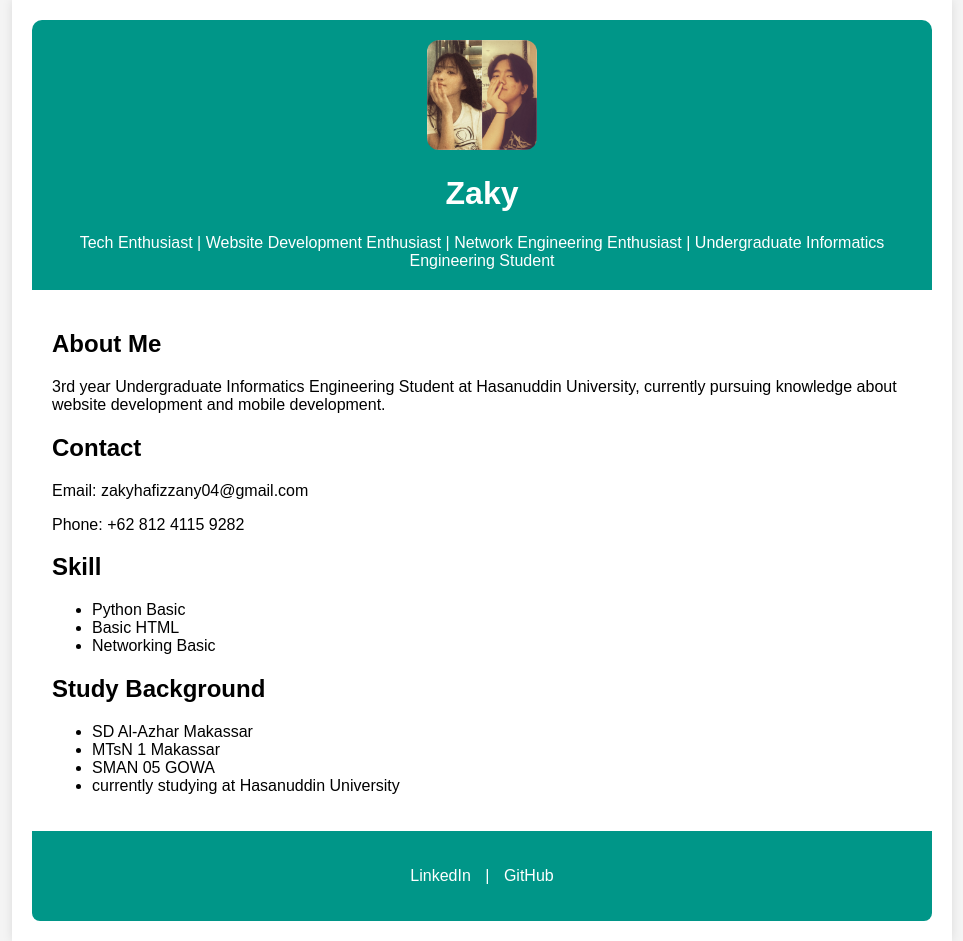
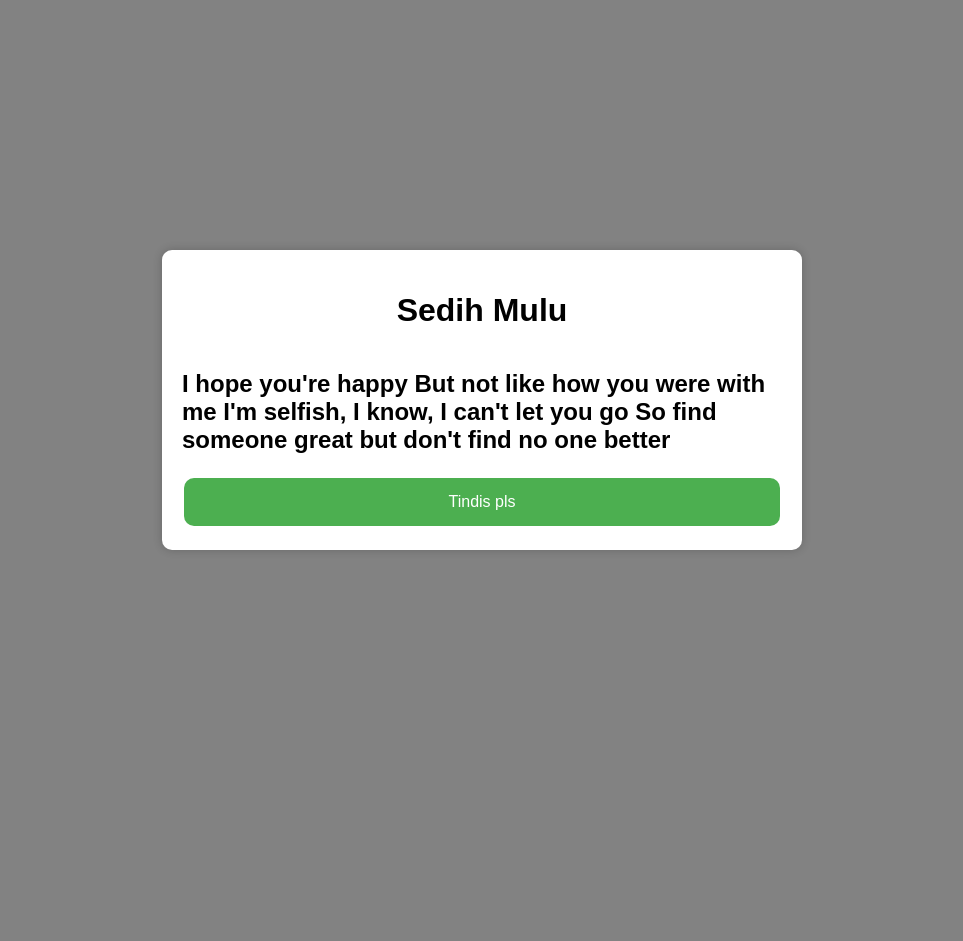
Before and after one commit to The1andonlyzee/portofolioweb, a plain HTML site: page index.html in a window 1280 px wide. Shown: the whole page, without its empty margins (158-1121 px from the left). After the commit the page ends 800 px from the top, so only its background shows below. Drawn offline with nearby package versions, Linux system fonts and the light colour scheme.

Commit message:
ganti ke tugas mas ray

```diff
--- a/index.html
+++ b/index.html
@@ -1,57 +1,28 @@
-<!DOCTYPE html>
 <html lang="en">
-  <head>
-    <meta charset="UTF-8" />
-    <meta name="viewport" content="width=device-width, initial-scale=1.0" />
-    <title>Zaky's Profile</title>
+<head>
+    <meta charset="UTF-8">
+    <meta name="viewport" content="width=device-width, initial-scale=1.0">
+    <script src="https://code.jquery.com/jquery-3.7.1.min.js" integrity="sha256-/JqT3SQfawRcv/BIHPThkBvs0OEvtFFmqPF/lYI/Cxo=" crossorigin="anonymous"></script>
+    <title>Lesgo</title>
     <link rel="stylesheet" href="styles.css" />
-  </head>
-  <body>
+</head>
+<body>
     <div class="container">
-      <div class="header">
-        <img src="ellazakyselamanya.jpg" alt="Profile Picture" />
-        <h1>Zaky</h1>
-        <div class="lol">
-            <span> Tech Enthusiast</span> |
-            <span>Website Development Enthusiast</span> |
-            <span>Network Engineering Enthusiast</span> |
-            <span>Undergraduate Informatics Engineering Student</span>
-        </div>
-      </div>
-      <div class="content">
-        <h2>About Me</h2>
-        <p>
-          3rd year Undergraduate Informatics Engineering Student at Hasanuddin University, currently pursuing knowledge about website development and
-          mobile development.
-        </p>
-
-        <h2>Contact</h2>
-        <p>Email: zakyhafizzany04@gmail.com</p>
-        <p>Phone: +62 812 4115 9282</p>
-
-        <h2>Skill</h2>
-        <ul>
-            <li>Python Basic</li>
-            <li>Basic HTML</li>
-            <li>Networking Basic</li>
-        </ul>
+        <h1 id="titlesad">Sedih Mulu</h1>
+        <h2 id="sad">I hope you're happy
+            But not like how you were with me
+            I'm selfish, I know, I can't let you go
+            So find someone great but don't find no one better
+        </h2>
+        <button id="jangansad">Tindis pls</button>
+    </div>
+    <script>
+        $('#jangansad').click(() => {
+            $('#sad').text('Well, good for you, you look happy and healthy Not me, if you ever cared to ask Good for you, youre doing great out there without me, baby God, I wish that I could do that')
+            $('#titlesad').text('Nah gitu dong')
+        })
+    </script>
 
 
-        <h2>Study Background</h2>
-        <ul>
-            <li>SD Al-Azhar Makassar</li>
-            <li>MTsN 1 Makassar</li>
-            <li>SMAN 05 GOWA</li>
-            <li>currently studying at Hasanuddin University</li>
-        </ul>
-      </div>
-      <div class="footer">
-        <div class="link">
-            <a href="https://www.linkedin.com/in/zaky-hafizzany-a60020273/"
-              >LinkedIn</a>
-        |   <a href="https://github.com/The1andonlyzee">GitHub</a>
-        </div>
-      </div>
-    </div>
-  </body>
+</body>
 </html>
--- a/styles.css
+++ b/styles.css
@@ -1,74 +1,48 @@
 body {
     font-family: Arial, sans-serif;
-    background-color: #f4f4f4;
+    background-color: #828282;
     margin: 0;
     padding: 0;
+    display: flex;
+    justify-content: center;
+    align-items: center;
+    height: 100vh;
 }
 
 .container {
-    max-width: 900px;
+    width: 600px;
+    display: flex;
+    flex-direction: column;
     margin: 0 auto;
     background: #fff;
     padding: 20px;
-    box-shadow: 0 0 10px rgba(0, 0, 0, 0.1);
+    justify-content: center;
+    align-content: center;
+    box-shadow: 0 0 10px rgba(0, 0, 0, 0.2);
+    border-radius: 10px;
+    position: relative;
 }
 
-.header {
+#titlesad {
+    position: relative ;
     text-align: center;
-    background-color: #009688;
-    color: #fff;
-    padding: 20px;
-    border-radius: 10px 10px 0 0;
 }
 
-.header img {
-    border-radius: 12px;
-    width: 110px;
-    height: 110px;
-    object-fit: cover;
+#jangansad {
+    background-color: #4CAF50;
+    /* width: fit-content; */
+    border: none;
+    color: white;
+    padding: 15px 32px;
+    text-align: center;
+    text-decoration: none;
+    display: inline-block;
+    font-size: 16px;
+    margin: 4px 2px;
+    cursor: pointer;
+    border-radius: 10px;
 }
 
-.lol span:hover{
-    /* scale: 1,2%; */
-    cursor: pointer;
-    text-decoration: underline;
+#jangansad:hover {
+    background-color: #419544;
 }
-
-.content {
-    padding: 20px;
-    color: #000;
-}
-
-
-.content img {
-    border-radius: 10%;
-    width: 110px;
-    height: 110px;
-    object-fit: cover;
-    margin: 15px;
-}
-
-
-.footer {
-    height: 70px;
-    display: flex;
-    flex-direction: column;
-    justify-content: center;
-    align-items: center;
-    text-align: center;
-    background-color: #009688;
-    color: #fff;
-    padding: 10px;
-    border-radius: 0 0 8px 8px;
-    gap: 10px;
-}
-
-.footer a {
-    color: #fff;
-    text-decoration: none;
-    margin: 0 10px;
-}
-
-.footer a:hover {
-    text-decoration: underline;
-}
--- /dev/null
+++ b/styleslama.css
@@ -0,0 +1,74 @@
+body {
+    font-family: Arial, sans-serif;
+    background-color: #f4f4f4;
+    margin: 0;
+    padding: 0;
+}
+
+.container {
+    max-width: 900px;
+    margin: 0 auto;
+    background: #fff;
+    padding: 20px;
+    box-shadow: 0 0 10px rgba(0, 0, 0, 0.1);
+}
+
+.header {
+    text-align: center;
+    background-color: #009688;
+    color: #fff;
+    padding: 20px;
+    border-radius: 10px 10px 0 0;
+}
+
+.header img {
+    border-radius: 12px;
+    width: 110px;
+    height: 110px;
+    object-fit: cover;
+}
+
+.lol span:hover{
+    /* scale: 1,2%; */
+    cursor: pointer;
+    text-decoration: underline;
+}
+
+.content {
+    padding: 20px;
+    color: #000;
+}
+
+
+.content img {
+    border-radius: 10%;
+    width: 110px;
+    height: 110px;
+    object-fit: cover;
+    margin: 15px;
+}
+
+
+.footer {
+    height: 70px;
+    display: flex;
+    flex-direction: column;
+    justify-content: center;
+    align-items: center;
+    text-align: center;
+    background-color: #009688;
+    color: #fff;
+    padding: 10px;
+    border-radius: 0 0 8px 8px;
+    gap: 10px;
+}
+
+.footer a {
+    color: #fff;
+    text-decoration: none;
+    margin: 0 10px;
+}
+
+.footer a:hover {
+    text-decoration: underline;
+}
```
Also changed, not shown: indexlama.html (added, +57 -0 lines).
